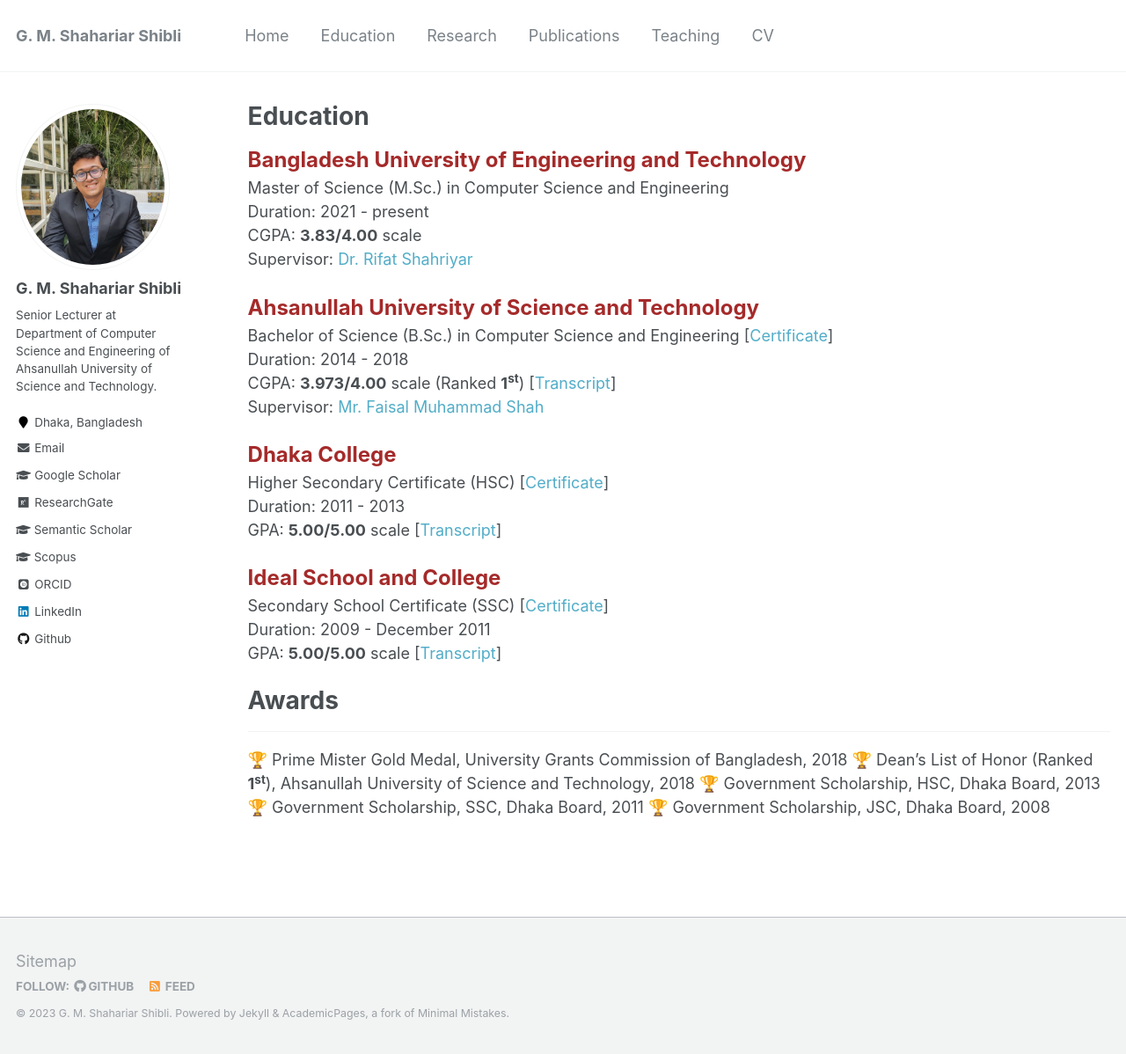
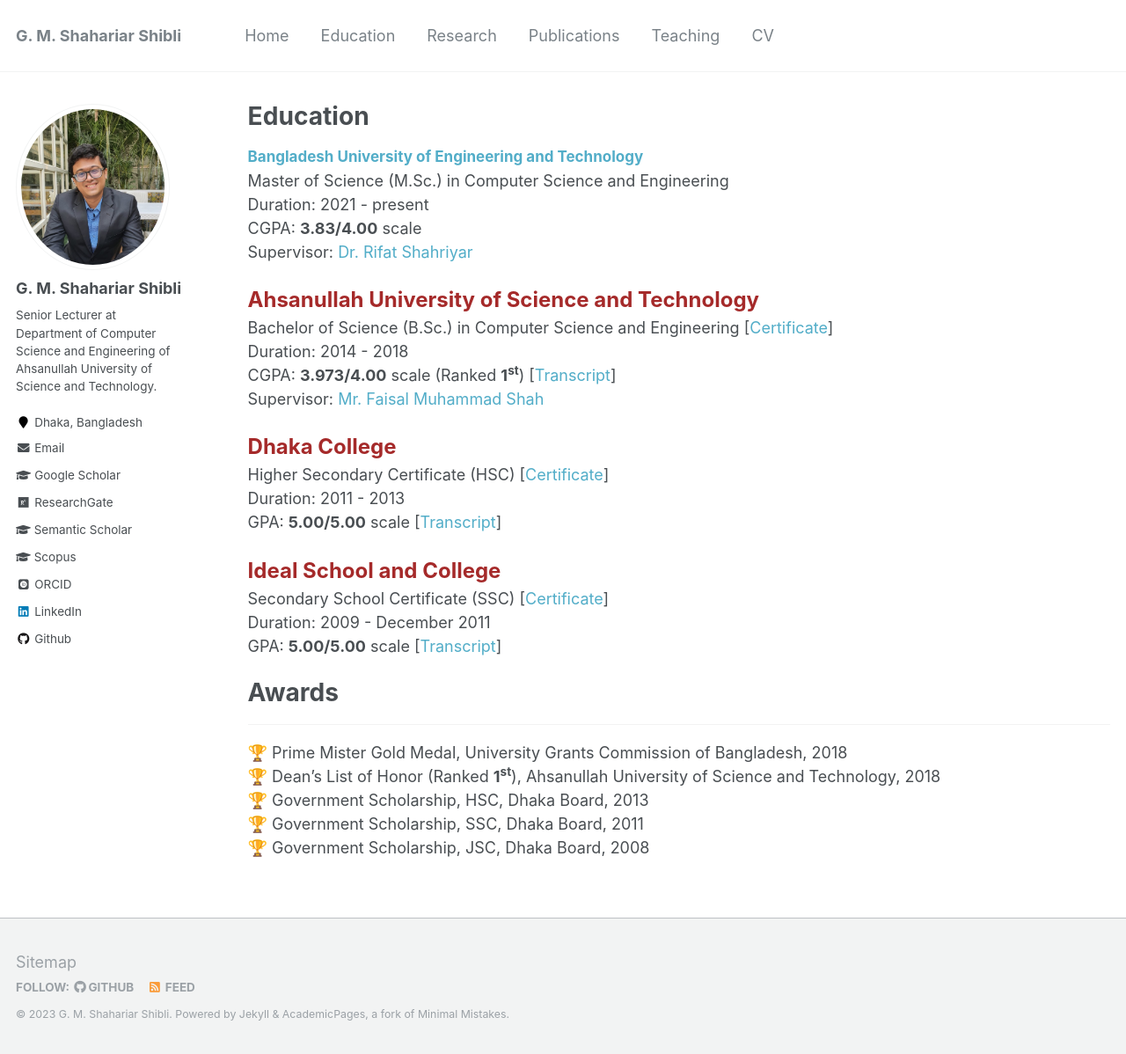
Before and after one commit to shahariar-shibli/shahariar-shibli.github.io, a Jekyll site: the page built from _pages/education.md, in a window 1280 px wide and 1198 px high. Shown: the whole window at 88% size. Built offline with Jekyll 4.4.1, drawn with Linux system fonts in a browser that asks for light colours; some web fonts are replaced.

Commit message:
Update education.md

```diff
--- a/_pages/education.md
+++ b/_pages/education.md
@@ -5,7 +5,7 @@
 author_profile: true
 ---
 <!-- M.Sc. -->
-<span style="color:black; font-size:17px"><b><a href="https://cse.buet.ac.bd/" target="_blank"><font color="brown" size="5">Bangladesh University of Engineering and Technology</font></a></b></span><br/>
+<span style="color:black; font-size:17px"><b><a href="https://cse.buet.ac.bd/" target="_blank">Bangladesh University of Engineering and Technology</a></b></span><br/>
 Master of Science (M.Sc.) in Computer Science and Engineering <br/>
 Duration: 2021 - present <br/>
 CGPA: <b>3.83/4.00</b> scale <br/>
@@ -32,8 +32,8 @@
 
 # Awards
 ---------------
-🏆 Prime Mister Gold Medal, University Grants Commission of Bangladesh, 2018
-🏆 Dean's List of Honor (Ranked <b>1<sup>st</sup></b>), Ahsanullah University of Science and Technology, 2018
-🏆 Government Scholarship, HSC, Dhaka Board, 2013
-🏆 Government Scholarship, SSC, Dhaka Board, 2011
-🏆 Government Scholarship, JSC, Dhaka Board, 2008
+🏆 Prime Mister Gold Medal, University Grants Commission of Bangladesh, 2018 <br/>
+🏆 Dean's List of Honor (Ranked <b>1<sup>st</sup></b>), Ahsanullah University of Science and Technology, 2018<br/>
+🏆 Government Scholarship, HSC, Dhaka Board, 2013 <br/>
+🏆 Government Scholarship, SSC, Dhaka Board, 2011 <br/>
+🏆 Government Scholarship, JSC, Dhaka Board, 2008 <br/>
```
